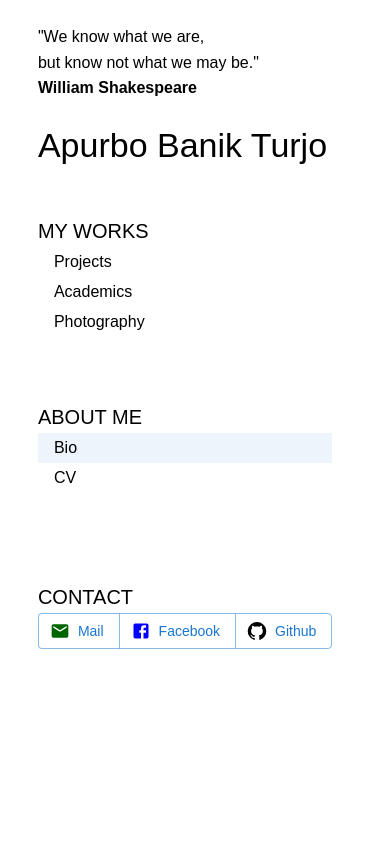
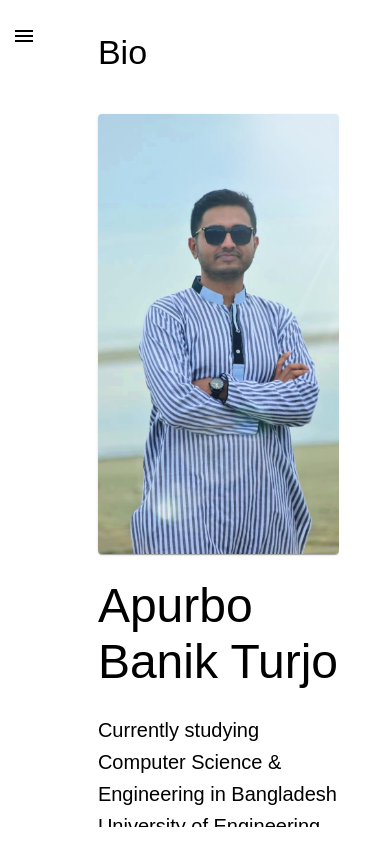
Before and after one commit to excellencior/Portfolio, a React (Vite) app in the folder client/: page / in a window 390 px wide. Built offline with nearby package versions, Linux system fonts and the light colour scheme; a web font is replaced by a local one.

Commit message:
MADE Responsive

```diff
--- a/client/src/App.css
+++ b/client/src/App.css
@@ -42,6 +42,13 @@
 	flex-direction: row;
 }
 
+@media (max-width: 600px) { /* Change 600px to your xs breakpoint */
+    .content-container {
+        /* padding-left: 0; */
+        padding-right: 0;
+    }
+}
+
 /* App.css or a separate CSS file */
 
 @keyframes slideUp {
--- a/client/src/components/projectCard.jsx
+++ b/client/src/components/projectCard.jsx
@@ -46,11 +46,11 @@ const ProjectCard = (project) => {
 				xs={12}
 				className="description"
 				sx={{
-					opacity: 0,
-					transform: "translateY(50px)", // Start below
+					opacity: { xs: 1, sm: 0 },
+					transform: { xs: "translateY(0)", sm: "translateY(50px)" }, // No transform on xs
 					transition: "opacity 0.2s ease, transform 0.5s ease",
-					height: "calc(100% - 100px)", // Adjusted height
-					overflowY: "auto", // Scrollable if overflow
+					height: "calc(100% - 100px)",
+					overflowY: "auto",
 					mt: 2,
 				}}
 			>
--- a/client/src/components/sidepane.jsx
+++ b/client/src/components/sidepane.jsx
@@ -1,4 +1,4 @@
-import React from "react";
+import React, { useState } from "react";
 import Box from "@mui/material/Box";
 import List from "@mui/material/List";
 import ListItem from "@mui/material/ListItem";
@@ -6,49 +6,46 @@ import ListItemButton from "@mui/material/ListItemButton";
 import ListItemText from "@mui/material/ListItemText";
 import Button from "@mui/material/Button";
 import ButtonGroup from "@mui/material/ButtonGroup";
-import { Typography } from "@mui/material";
-import { Link, useLocation } from "react-router-dom"; // Import Link from react-router-dom
+import { Typography, Drawer, IconButton } from "@mui/material";
+import { Link, useLocation } from "react-router-dom";
+import MenuIcon from "@mui/icons-material/Menu";
 import SidepaneOptions from "../consts/sidepane/options.jsx";
 
 const Sidepane = () => {
 	const location = useLocation();
-	console.log("Hello from sidepane");
-	console.log(SidepaneOptions);
+	const [drawerOpen, setDrawerOpen] = useState(false); // State for drawer open/close
 
-	return (
-		<div>
-			<Typography
-				variant="h6"
-				component="div"
-				gutterBottom
-				sx={{ fontWeight: "light", fontSize: "1rem", mt: 2 }}
+	const toggleDrawer = (open) => (event) => {
+		if (event.type === "keydown" && (event.key === "Tab" || event.key === "Shift")) {
+			return;
+		}
+		setDrawerOpen(open);
+	};
+
+	const sidepaneContent = (
+		<Box
+			role="presentation"
+			onClick={toggleDrawer(false)}
+			onKeyDown={toggleDrawer(false)}
+			sx={{ width: { xs: 300, md: 250 }, padding: { xs: '16px', md: '0px' } }}
 		>
+			{/* Drawer content goes here */}
+			<Typography variant="h6" component="div" gutterBottom sx={{ fontWeight: "light", fontSize: "1rem", mt: 2 }}>
 				"We know what we are,
 				<br /> but know not what we may be."
 				<br />
 				<b>William Shakespeare</b>
 			</Typography>
 
-			<Typography
-				variant="h4"
-				component="div"
-				gutterBottom
-				sx={{ fontWeight: "regular", mt: 3, mb: 2 }}
-			>
+			<Typography variant="h4" component="div" gutterBottom sx={{ fontWeight: "regular", mt: 3, mb: 2 }}>
 				Apurbo Banik Turjo
 			</Typography>
 
-			<Box role="presentation">
+			{/* My Works List */}
 			<List>
-					<Typography
-						variant="h6"
-						component="div"
-						mt={3}
-						textTransform={"uppercase"}
-					>
+				<Typography variant="h6" component="div" mt={3} textTransform={"uppercase"}>
 					My Works
 				</Typography>
-
 				{SidepaneOptions.myworks.map((text) => (
 					<ListItem key={text.title} disablePadding>
 						<ListItemButton
@@ -63,16 +60,11 @@ const Sidepane = () => {
 				))}
 			</List>
 
+			{/* About Me List */}
 			<List>
-					<Typography
-						variant="h6"
-						component="div"
-						mt={6}
-						textTransform={"uppercase"}
-					>
+				<Typography variant="h6" component="div" mt={6} textTransform={"uppercase"}>
 					About Me
 				</Typography>
-
 				{SidepaneOptions.about_me.map((text) => (
 					<ListItem key={text.title} disablePadding>
 						<ListItemButton
@@ -86,19 +78,11 @@ const Sidepane = () => {
 					</ListItem>
 				))}
 			</List>
-				<Typography
-					variant="h6"
-					component="div"
-					mt={10}
-					textTransform={"uppercase"}
-				>
+
+			<Typography variant="h6" component="div" mt={10} textTransform={"uppercase"}>
 				Contact
 			</Typography>
-				<ButtonGroup
-					variant="outlined"
-					aria-label="contact button group"
-					sx={{ "& > *": { m: 0.5 } }} // This adds margin to all direct children
-				>
+			<ButtonGroup variant="outlined" aria-label="contact button group" sx={{ "& > *": { m: 0.5 } }}>
 				{SidepaneOptions.contact.map((item, index) => (
 					<Button key={index} startIcon={item.icon} href={item.link}>
 						{item.title}
@@ -106,7 +90,34 @@ const Sidepane = () => {
 				))}
 			</ButtonGroup>
 		</Box>
-		</div>
+	);
+
+	return (
+		<Box sx={{ display: 'flex' }}>
+			{/* Button to open the drawer for mobile */}
+			<IconButton
+				edge="start"
+				color="inherit"
+				aria-label="menu"
+				onClick={toggleDrawer(true)}
+				sx={{
+					display: { xs: "block", md: "none" }, // Show only on mobile
+					position: "absolute",
+					top: 16,
+					left: 16,
+				}}
+			>
+				<MenuIcon />
+			</IconButton>
+
+			<Drawer anchor="left" open={drawerOpen} onClose={toggleDrawer(false)}>
+				{sidepaneContent}
+			</Drawer>
+
+			<Box sx={{ display: { xs: "none", md: "block" }, width: 250 }}>
+				{sidepaneContent}
+			</Box>
+		</Box>
 	);
 };
 
--- a/client/src/pages/photography.jsx
+++ b/client/src/pages/photography.jsx
@@ -3,6 +3,7 @@ import { createClient } from "@supabase/supabase-js";
 import PhotoCard from "../components/photoCard";
 import { Grid } from "@mui/material";
 import axios from "axios";
+import Grow from "@mui/material/Grow";
 
 const Photography = () => {
 	const [images, setImages] = useState([]);
@@ -46,9 +47,11 @@ const Photography = () => {
 	return (
 		<Grid container spacing={5} className="animate-slide-up">
 			{images.map((image, index) => (
-				<Grid item xs={12} sm={6} md={5} key={index}>
-					<PhotoCard image={image} />
-				</Grid>
+				<Grow in={true} timeout={1000} key={index}>
+					<Grid item xs={12} sm={6} md={5} key={index}>
+						<PhotoCard image={image} />
+					</Grid>
+				</Grow>
 			))}
 		</Grid>
 	);
--- a/client/src/pages/projects.jsx
+++ b/client/src/pages/projects.jsx
@@ -9,7 +9,7 @@ const projects = () => {
 			<Grid container spacing={3} className="animate-slide-up">
 				{Projects.map((project, index) => (
 					<>
-						<Grid item xs={8} md={10}>
+						<Grid item xs={12} md={10}>
 							<Typography variant="h6" fontWeight="bold">
 								Project - {index + 1}
 							</Typography>
```
Lines whose indentation alone changed are shown as unchanged.
